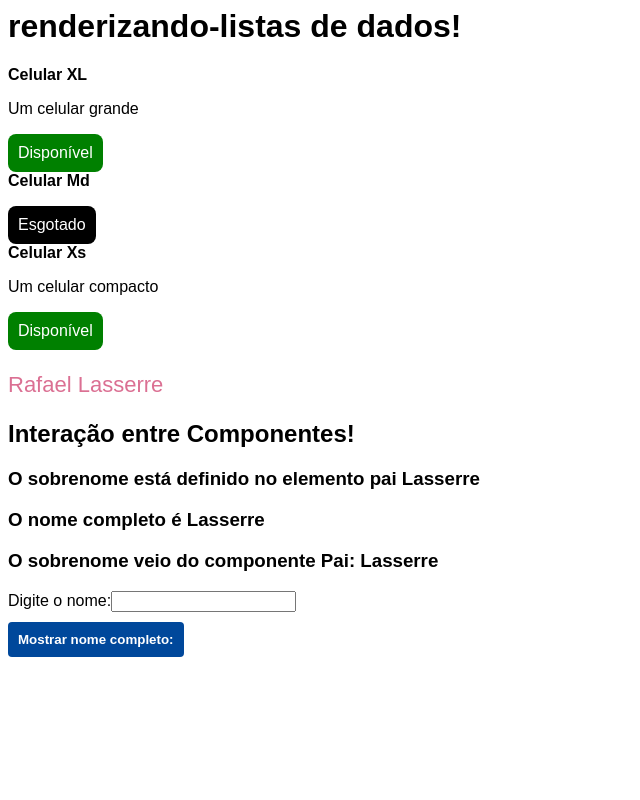
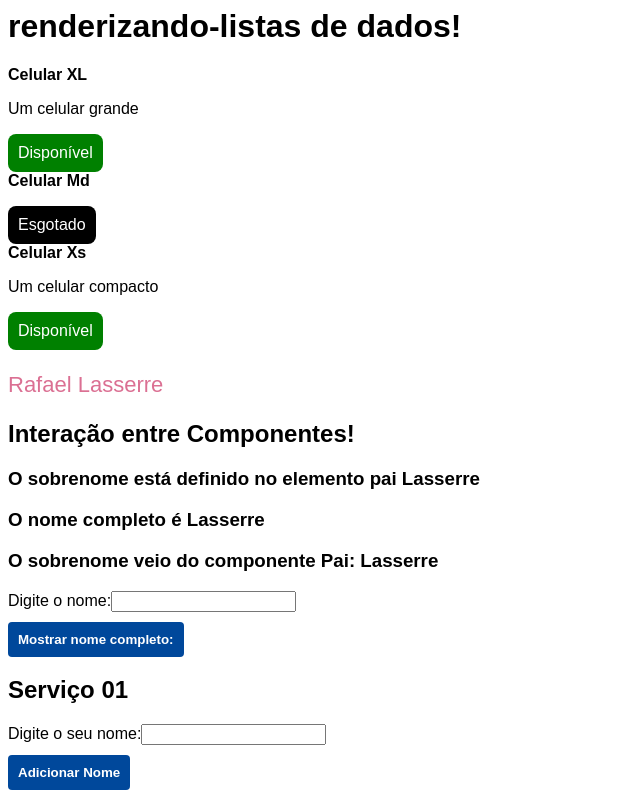
Before and after one commit to Rlasserre/first-angular-project, an Angular app in the folder fundamentos-angular/: page / in a window 1280 px wide. Shown: the part 1027-1827 px from the top of the page, without its empty margins (0-640 px from the left). Before the commit the page ends 1694 px from the top, so only its background shows below. Built offline with nearby package versions, Linux system fonts and the light colour scheme.

Commit message:
Update component

```diff
--- a/fundamentos-angular/src/app/app.component.html
+++ b/fundamentos-angular/src/app/app.component.html
@@ -5,3 +5,4 @@
 <app-renderizando-listas></app-renderizando-listas>
 <app-componente-personalizado nome="Rafael" sobrenome="Lasserre"></app-componente-personalizado>
 <app-componente-pai></app-componente-pai>
+<app-exemplo-servicos1></app-exemplo-servicos1>
--- a/fundamentos-angular/src/app/exemplo-servicos1/exemplo-servicos1.component.html
+++ b/fundamentos-angular/src/app/exemplo-servicos1/exemplo-servicos1.component.html
@@ -1 +1,4 @@
-<p>exemplo-servicos1 works!</p>
+<h2>Serviço 01</h2>
+<label for="nome">Digite o seu nome:</label>
+<input type="text" [(ngModel)]="nome">
+<button type="button" (click)="adicionarNome()">Adicionar Nome</button>
--- a/fundamentos-angular/src/app/exemplo-servicos1/exemplo-servicos1.component.ts
+++ b/fundamentos-angular/src/app/exemplo-servicos1/exemplo-servicos1.component.ts
@@ -5,11 +5,12 @@ import { Component, OnInit } from '@angular/core';
   templateUrl: './exemplo-servicos1.component.html',
   styleUrls: ['./exemplo-servicos1.component.css']
 })
-export class ExemploServicos1Component implements OnInit {
+export class ExemploServicos1Component {
 
-  constructor() { }
+  nome = "";
 
-  ngOnInit(): void {
+  adicionarNome() {
+    console.log(`O nome ${this.nome} foi adicionado`);
   }
 
 }
```
